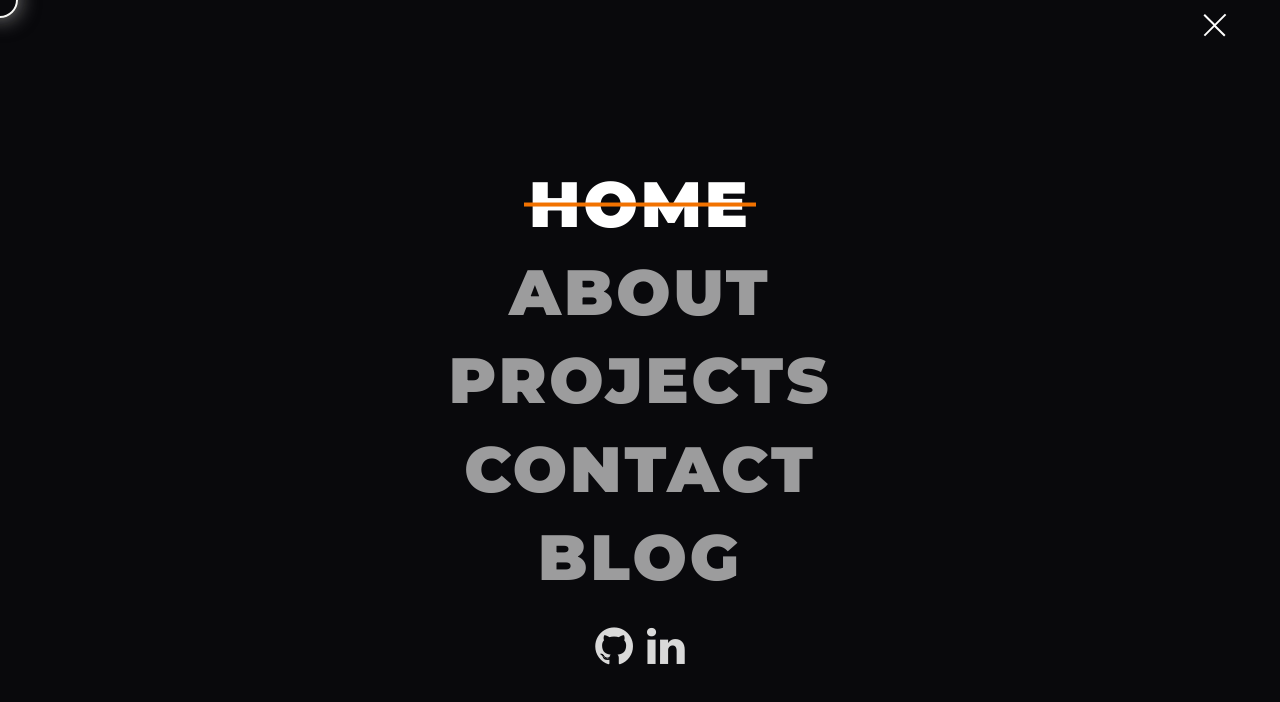
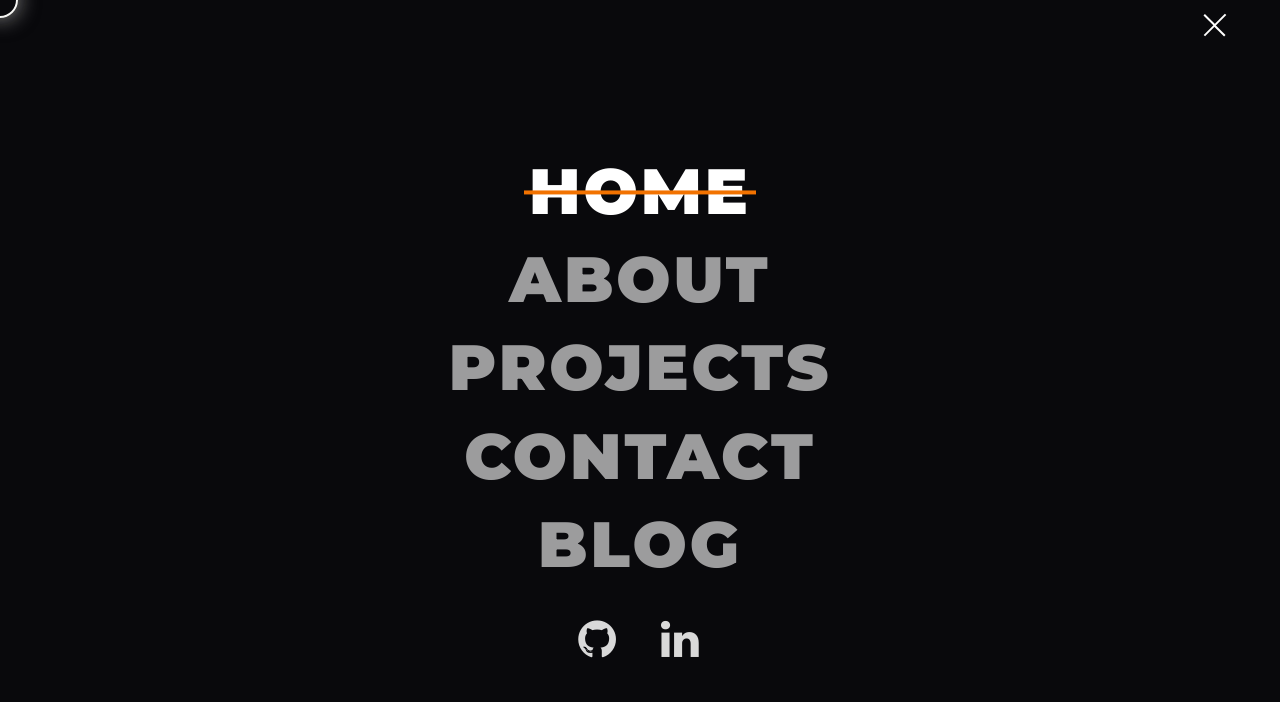
Before and after one commit to gregdbanks/newPort, a plain HTML site: page index.html in a window 1280 px wide. Both pictures are taken after a click on the element 1215 px from the left and 30 px from the top of the page. Drawn offline with nearby package versions, Linux system fonts and the light colour scheme.

Commit message:
added icons

```diff
--- a/css/style.css
+++ b/css/style.css
@@ -543,13 +543,20 @@ body.light .switch-wrap p span:nth-child(1):before {
 }
 
 
+
 .fontty {
-	position: relative;
+	position: rela;
 	width:100%;
 	top:0;
 	left:0;
 	z-index:100;
 	text-align: center;
+}
+.fontty a:hover:after {
+	height: 0px;
+	opacity: 1;
+	left: 0;
+	width: 0%;
 }
 
 i.fa {
--- a/index.html
+++ b/index.html
@@ -35,13 +35,11 @@
 				<li class="nav__list-item"><a href="/html/about.html" class="hover-target">about</a></li>
 				<li class="nav__list-item"><a href="/html/projects/projects.html" class="hover-target">projects</a></li>
 				<li class="nav__list-item"><a href="/html/contact.html" class="hover-target">contact</a></li>
-				<li class="nav__list-item"><a href="https://silly-archimedes-940a32.netlify.com/"
-						class="hover-target">blog </a></li>
-						<div class="fontty">
-							<a class="font-icon" href="https://github.com/gregdbanks"><i class="fa fa-github fa-2x" aria-hidden="true"></i></a>
-							<a class="font-icon" href="https://www.linkedin.com/in/greg-banks-864aa569/"><i class="fa fa-linkedin"
-									aria-hidden="true"></i></i></a>
-						</div>
+				<li class="nav__list-item"><a href="https://silly-archimedes-940a32.netlify.com/" class="hover-target">blog </a></li>
+				<li class="nav__list-item fontty">
+					<a class="font-icon" href="https://github.com/gregdbanks"><i class="fa fa-github fa-2x" aria-hidden="true"></i></a>
+					<a class="font-icon" href="https://www.linkedin.com/in/greg-banks-864aa569/"><i class="fa fa-linkedin"aria-hidden="true"></i></i></a>
+				</li>
 			</ul>
 		</div>
 	</div>
```
